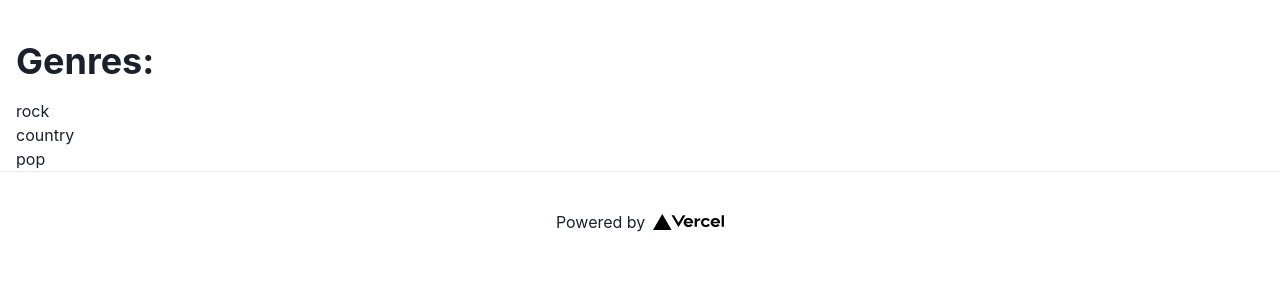
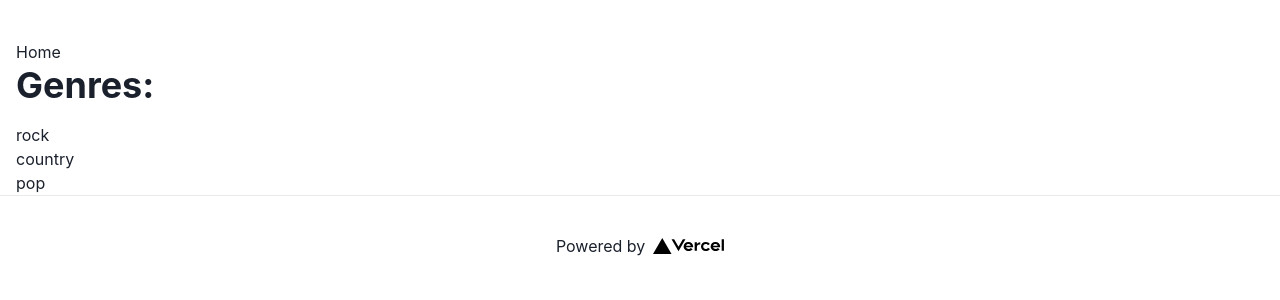
Before and after one commit to timothy-chan2/lazar-nextjs-fundamentals-exercises, a Next.js app: page /genres in a window 1280 px wide. Shown: the top 300 px of the page. Built offline with nearby package versions, Linux system fonts and the light colour scheme.

Commit message:
Add links between homepage and genres page

```diff
--- a/pages/genres.tsx
+++ b/pages/genres.tsx
@@ -1,4 +1,5 @@
 import type { GetStaticProps } from 'next'
+import Link from 'next/link'
 
 import { List, ListItem, Container, Heading } from '@chakra-ui/react'
 
@@ -9,6 +10,7 @@
 const Genres = ({ genres }: Props) => {
   return (
     <Container maxW="container.xl" pt={10}>
+      <Link href="/">Home</Link>
       <Heading mb={4}>Genres:</Heading>
       <List>
         {genres.map((genre) => (
--- a/pages/index.tsx
+++ b/pages/index.tsx
@@ -20,6 +20,7 @@
 
       <main>
         <Link href="/about">About</Link>
+        <Link href="/genres">Genre List</Link>
         <div style={{ display: 'flex' }}>
           <Button />
         </div>
```
